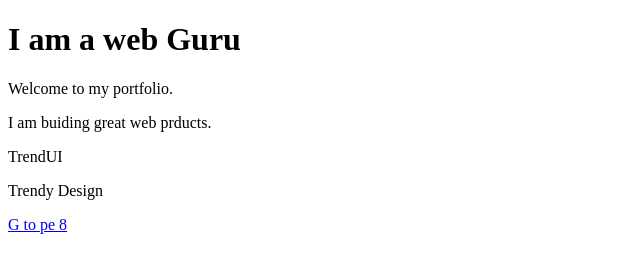
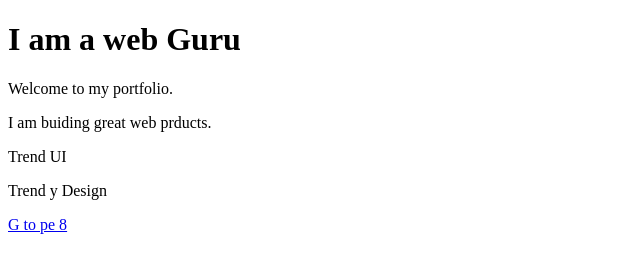
Before and after one commit to aminawp/new, a Gatsby site: page / in a window 1280 px wide. Shown: the full height of the page, 0-640 px from the left. Built offline with nearby package versions, Linux system fonts and the light colour scheme; Gatsby itself is replaced by a stand-in of ours.

Commit message:
commitone

```diff
--- a/src/pages/index.js
+++ b/src/pages/index.js
@@ -6,9 +6,8 @@ const IndexPage = () => (
     <h1>I am a web Guru</h1>
     <p>Welcome to my portfolio.</p>
     <p> I am buiding great web prducts.</p>
-    <p> TrendUI</p>
-    <p> Trendy Design
-
+    <p> Trend UI</p>
+    <p> Trend y Design
     </p>
     <Link to="/page-2/">G to pe 8</Link>
   </div>
```
